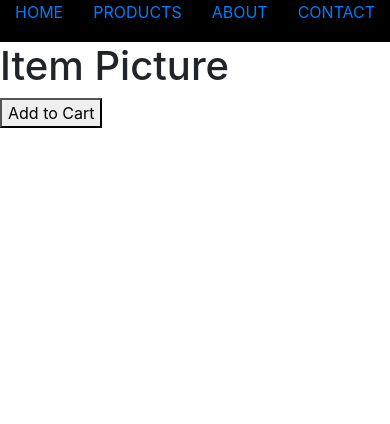
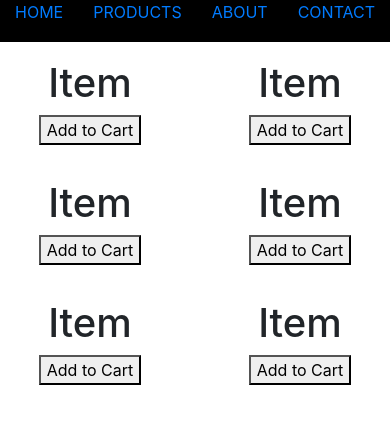
Before and after one commit to middtown/MTN-PINE_ecommerce, an Angular app in the folder front-end/: page /items in a window 390 px wide. Shown: the top 424 px of the page. Built offline with nearby package versions, Linux system fonts and the light colour scheme.

Commit message:
display items in a grid, change based on mobile

```diff
--- a/front-end/src/app/app.component.css
+++ b/front-end/src/app/app.component.css
@@ -12,7 +12,7 @@ nav ul {
 	text-align: center;
 	padding: 0;
 }
-nav ul li {
+nav ul li, nav ul textarea {
 	display: inline;
 	margin: 0 auto;
 }
--- a/front-end/src/app/contact/contact.component.css
+++ b/front-end/src/app/contact/contact.component.css
@@ -1,5 +1,8 @@
+form {
+	margin: 1px;
+}
 input {
 	margin: 1vh auto;
-	height: 5vh;
+	height: 10vh;
 	background: #FFFFFF;
 }
--- a/front-end/src/app/contact/contact.component.html
+++ b/front-end/src/app/contact/contact.component.html
@@ -4,6 +4,6 @@
 	    <input class="col-6" type="text" name="name" placeholder="Name">
 	    <input class="col-6" type="email" name="_replyto" placeholder="Email">
 	    <input class="col-10" type="text" name="message" placeholder="Message">
-	    <input class="col-2" type="submit" value="Send">
+	    <input class="col-2 text-center" type="submit" value="Send">
 	</form>
 </div>
--- a/front-end/src/app/items/items.component.css
+++ b/front-end/src/app/items/items.component.css
@@ -0,0 +1,3 @@
+div.col {
+	margin: 2vh 0;
+}
--- a/front-end/src/app/items/items.component.html
+++ b/front-end/src/app/items/items.component.html
@@ -1,2 +1,26 @@
-<h1>Item Picture</h1>
-<button>Add to Cart</button>
+<div class="row text-center">
+	<div class="col col-6 col-lg-4">
+		<h1>Item </h1>
+		<button>Add to Cart</button>
+	</div>
+	<div class="col col-6 col-lg-4">
+		<h1>Item </h1>
+		<button>Add to Cart</button>
+	</div>
+	<div class="col col-6 col-lg-4">
+		<h1>Item </h1>
+		<button>Add to Cart</button>
+	</div>
+	<div class="col col-6 col-lg-4">
+		<h1>Item </h1>
+		<button>Add to Cart</button>
+	</div>
+	<div class="col col-6 col-lg-4">
+		<h1>Item </h1>
+		<button>Add to Cart</button>
+	</div>
+	<div class="col col-6 col-lg-4">
+		<h1>Item </h1>
+		<button>Add to Cart</button>
+	</div>
+</div>
```
